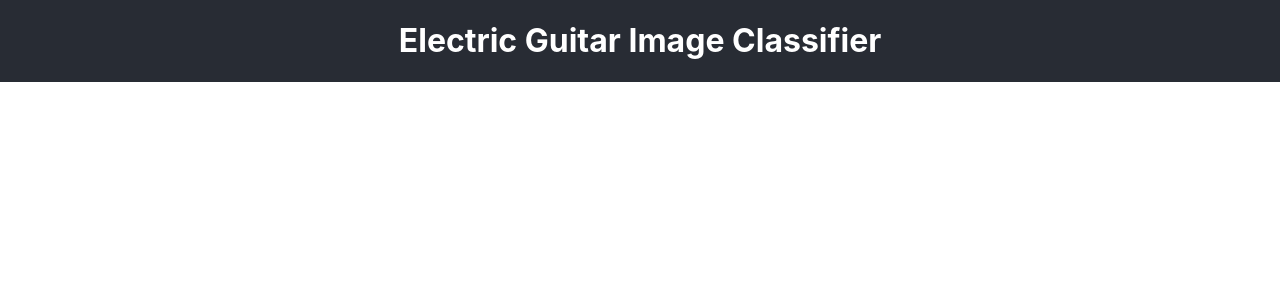
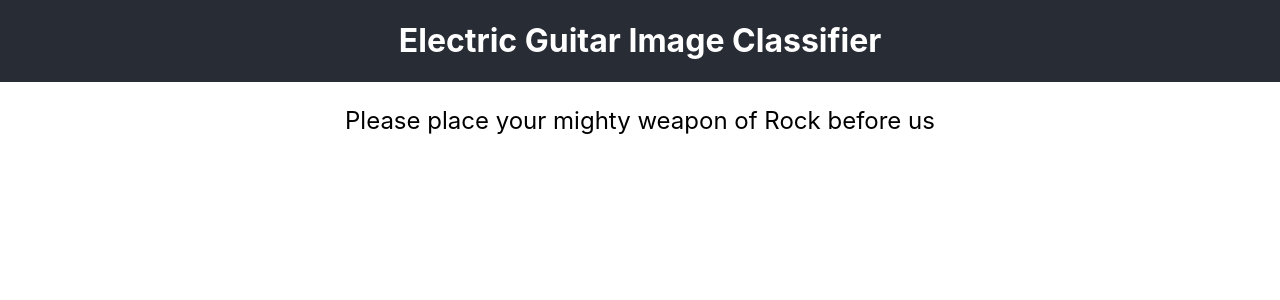
Before and after one commit to HarveyPeachey/final-year-project, a React (Create React App) app: page / in a window 1280 px wide. Shown: the top 300 px of the page. Built offline with nearby package versions, Linux system fonts and the light colour scheme.

Commit message:
adds message box component

```diff
--- a/src/App/App.js
+++ b/src/App/App.js
@@ -1,10 +1,15 @@
 import './App.css';
 import Header from '../Header/Header'
+import MessageBox from '../MessageBox/MessageBox'
 
 const App = () => {
+
+  const message = "Please place your mighty weapon of Rock before us";
+
   return (
     <div className="App">
       <Header/>
+      <MessageBox message={message}/>
     </div>
   );
 }
--- /dev/null
+++ b/src/MessageBox/MessageBox.css
@@ -0,0 +1,3 @@
+.MessageBox {
+  font-size: 24px;
+}
--- /dev/null
+++ b/src/MessageBox/MessageBox.js
@@ -0,0 +1,9 @@
+import './MessageBox.css';
+
+const MessageBox = ({ message }) => {
+  return (
+    <p className="MessageBox">{message}</p>
+  );
+}
+
+export default MessageBox;
```
